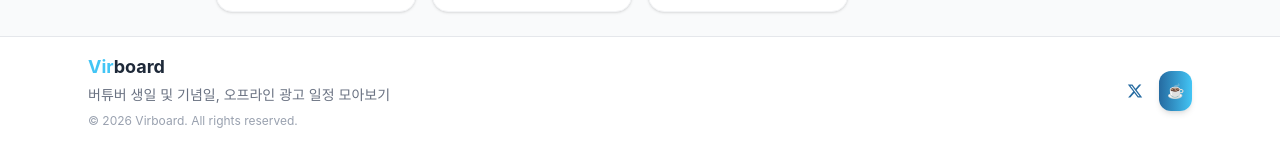
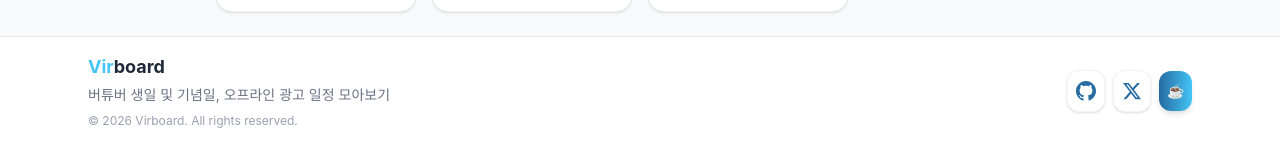
Before and after one commit to tomriddle7/virboard, a React (Vite) app: page /streamer in a window 1280 px wide. Shown: the part 4946-5088 px from the top of the page. Built offline with nearby package versions, Linux system fonts and the light colour scheme; no server answers.

Commit message:
Add Github repo Button

```diff
--- a/src/components/Footer.tsx
+++ b/src/components/Footer.tsx
@@ -18,15 +18,31 @@
         {/* ☕ 오른쪽: CTEE 후원 버튼 */}
         <div className="flex items-center gap-2">
           <a
-            href="https://x.com/tomriddle7"
+            href="https://github.com/tomriddle7/virboard"
             target="_blank"
             rel="noopener noreferrer"
-            className="flex items-center gap-2 px-2 py-2.5 text-sm text-[#266ba1] dark:text-[#43c5f5] hover:text-[#1e5480] dark:hover:text-blue-300 transition"
+            className="group flex items-center gap-2 px-2 py-2.5 bg-white dark:bg-gray-800 border border-gray-100 dark:border-gray-700 text-[#266ba1] dark:text-[#43c5f5] text-sm font-semibold rounded-xl shadow-sm hover:shadow-md hover:text-[#1e5480] dark:hover:text-blue-300 transition-all transform hover:-translate-y-0.5"
+            title="Github 리포지토리 방문"
           >
             <svg
               viewBox="0 0 24 24"
               aria-hidden="true"
-              className="w-4 h-4 fill-current"
+              className="size-5 fill-current"
+            >
+              <path d="M12 0c-6.626 0-12 5.373-12 12 0 5.302 3.438 9.8 8.207 11.387.599.111.793-.261.793-.577v-2.234c-3.338.726-4.033-1.416-4.033-1.416-.546-1.387-1.333-1.756-1.333-1.756-1.089-.745.083-.729.083-.729 1.205.084 1.839 1.237 1.839 1.237 1.07 1.834 2.807 1.304 3.492.997.107-.775.418-1.305.762-1.604-2.665-.305-5.467-1.334-5.467-5.931 0-1.311.469-2.381 1.236-3.221-.124-.303-.535-1.524.117-3.176 0 0 1.008-.322 3.301 1.23.957-.266 1.983-.399 3.003-.404 1.02.005 2.047.138 3.006.404 2.291-1.552 3.297-1.23 3.297-1.23.653 1.653.242 2.874.118 3.176.77.84 1.235 1.911 1.235 3.221 0 4.609-2.807 5.624-5.479 5.921.43.372.823 1.102.823 2.222v3.293c0 .319.192.694.801.576 4.765-1.589 8.199-6.086 8.199-11.386 0-6.627-5.373-12-12-12z"></path>
+            </svg>
+          </a>
+          <a
+            href="https://x.com/tomriddle7"
+            target="_blank"
+            rel="noopener noreferrer"
+            className="group flex items-center gap-2 px-2 py-2.5 bg-white dark:bg-gray-800 border border-gray-100 dark:border-gray-700 text-[#266ba1] dark:text-[#43c5f5] text-sm font-semibold rounded-xl shadow-sm hover:shadow-md hover:text-[#1e5480] dark:hover:text-blue-300 transition-all transform hover:-translate-y-0.5"
+            title="X(트위터) 방문"
+          >
+            <svg
+              viewBox="0 0 24 24"
+              aria-hidden="true"
+              className="size-5 fill-current"
             >
               <path d="M18.244 2.25h3.308l-7.227 8.26 8.502 11.24H16.17l-5.214-6.817L4.99 21.75H1.68l7.73-8.835L1.254 2.25H8.08l4.713 6.231zm-1.161 17.52h1.833L7.084 4.126H5.117z"></path>
             </svg>
@@ -36,6 +52,7 @@
             target="_blank"
             rel="noopener noreferrer"
             className="group flex items-center gap-2 px-2 py-2.5 bg-gradient-to-r from-[#266ba1] to-[#43c5f5] text-white text-sm font-semibold rounded-xl shadow-md hover:shadow-lg hover:from-[#1e5480] hover:to-[#266ba1] transition-all transform hover:-translate-y-0.5"
+            title="CTEE 후원하기"
           >
             <span>☕</span>
           </a>
```
